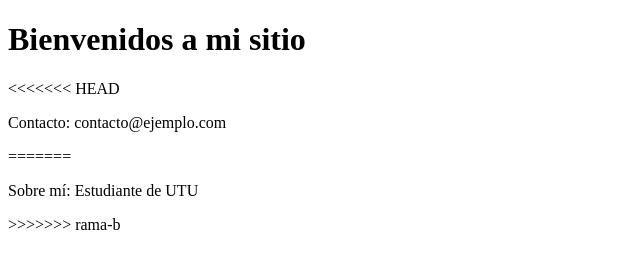
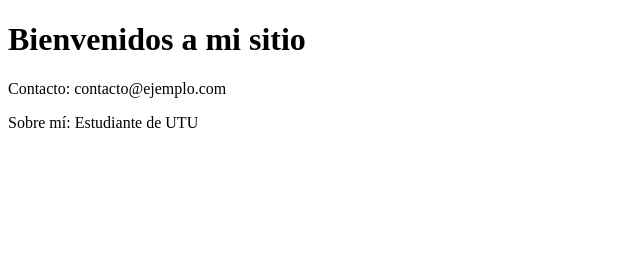
Before and after one commit to iJosehh/TrabajoGIT, a plain HTML site: page index.html in a window 1280 px wide. Shown: the whole page, without its empty margins (0-640 px from the left). Drawn offline with Linux system fonts and the light colour scheme.

Commit message:
Conflicto resuelto entre rama-a y rama-b

```diff
--- a/index.html
+++ b/index.html
@@ -7,10 +7,7 @@
 </head>
 <body>
     <h1>Bienvenidos a mi sitio</h1>
-<<<<<<< HEAD
     <p>Contacto: contacto@ejemplo.com</p>
-=======
     <p>Sobre mí: Estudiante de UTU</p>
->>>>>>> rama-b
 </body>
 </html>
```
